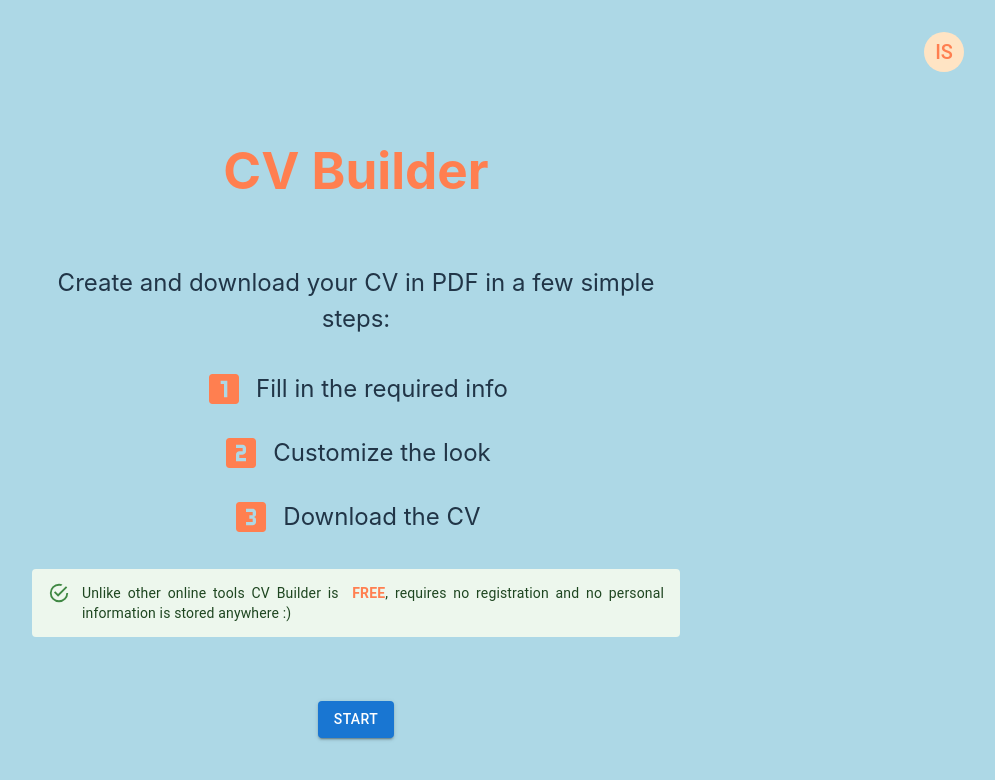
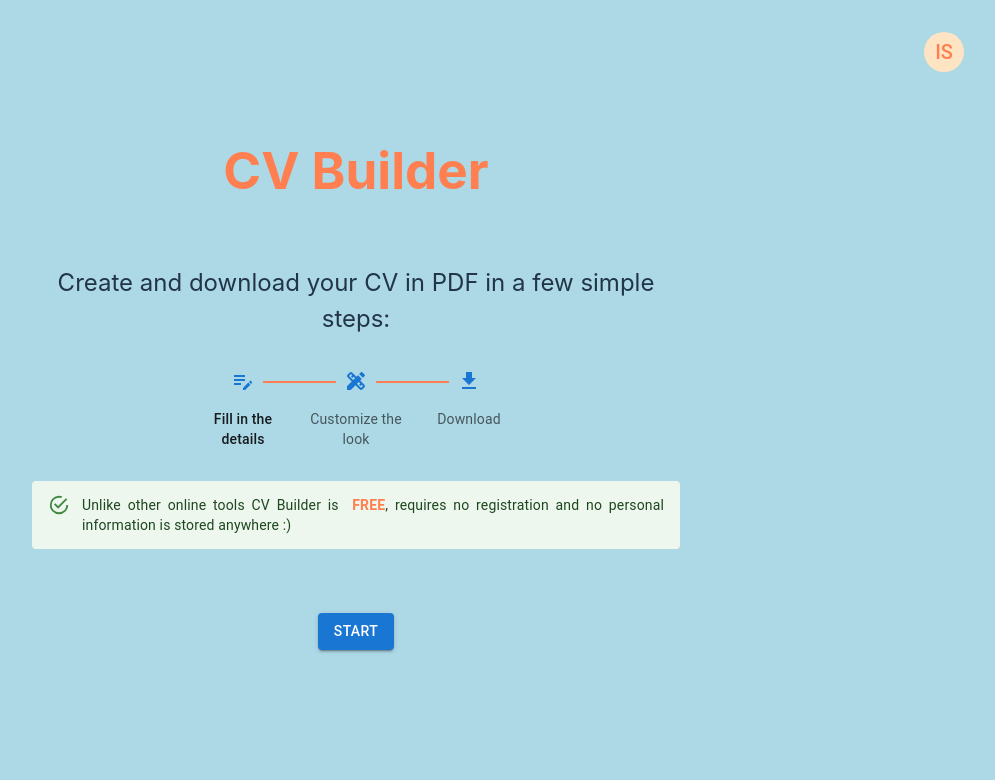
Before and after one commit to Nacho1980/cv-builder, a React (Vite) app: page / in a window 1280 px wide. Shown: the top 780 px of the page, without its empty margins (284-1279 px from the left). Built offline with nearby package versions, Linux system fonts and the light colour scheme.

Commit message:
About to start rebuilding navigation with router and Cypress tests with redux

```diff
--- a/package.json
+++ b/package.json
@@ -20,7 +20,8 @@
     "@reduxjs/toolkit": "^2.5.0",
     "react": "^18.3.1",
     "react-dom": "^18.3.1",
-    "react-redux": "^9.2.0"
+    "react-redux": "^9.2.0",
+    "react-router-dom": "^7.1.5"
   },
   "devDependencies": {
     "@eslint/js": "^9.17.0",
--- a/src/App.css
+++ b/src/App.css
@@ -77,12 +77,21 @@ it was decided to use a single css file  */
     .MuiSlider-root {
       margin: unset;
     }
+
+    &.desktop {
+      gap: 1rem;
+      flex-wrap: unset;
+    }
   }
 }
 
 .paragraph {
   margin-top: 32px;
   text-align: center;
+
+  &.margin-below {
+    margin-bottom: 2rem;
+  }
 
   .bold-text {
     font-weight: bold;
@@ -154,6 +163,18 @@ input:-webkit-autofill {
   flex-direction: row;
 }
 
+.download-container {
+  display: flex;
+  width: 100%;
+  justify-content: center;
+  align-items: center;
+  margin: 16px 0;
+  .download-button {
+    color: white;
+    background-color: coral;
+  }
+}
+
 @media (max-width: 768px) {
   h1 {
     font-size: 2em;
@@ -166,6 +187,19 @@ input:-webkit-autofill {
     gap: 16px;
     > button {
       width: 100%;
+      &.margin-right {
+        margin-right: 1rem;
+      }
+      &.margin-left {
+        margin-left: 1rem;
+      }
+
+      .MuiSvgIcon-root {
+        font-size: 1rem !important;
+      }
+    }
+    .navigation-text {
+      font-size: 1rem;
     }
   }
   .phone-vertical-orientation {
--- a/src/components/NavigationBar.tsx
+++ b/src/components/NavigationBar.tsx
@@ -51,7 +51,7 @@ const NavigationBar: React.FC<NavigationBarProps> = ({
         >
           {isPhone ? (
             <>
-              <ArrowBackIosIcon /> <span>BACK</span>
+              <ArrowBackIosIcon /> <span className="navigation-text">BACK</span>
             </>
           ) : (
             <ArrowBackIosIcon />
@@ -71,10 +71,11 @@ const NavigationBar: React.FC<NavigationBarProps> = ({
           disabled={isNextBtnDisabled()}
         >
           {currentStep === 0 ? (
-            "START"
+            <span className="navigation-text">START</span>
           ) : isPhone ? (
             <>
-              <span>NEXT </span> <ArrowForwardIosIcon />
+              <span className="navigation-text">NEXT </span>{" "}
+              <ArrowForwardIosIcon />
             </>
           ) : (
             <ArrowForwardIosIcon />
@@ -85,7 +86,7 @@ const NavigationBar: React.FC<NavigationBarProps> = ({
   };
 
   return (
-    <div className="navigation-bar">
+    <div className={isPhone ? "navigation-bar" : "navigation-bar desktop"}>
       {!isPhone && <BackButton />}
       {isPhone && <NextButton />}
       {/* Progress bar */}
--- a/src/components/pages/DesignAndDownload.tsx
+++ b/src/components/pages/DesignAndDownload.tsx
@@ -1,6 +1,6 @@
 import AutoAwesomeMosaicIcon from "@mui/icons-material/AutoAwesomeMosaic";
 import BallotIcon from "@mui/icons-material/Ballot";
-import { Box, ToggleButton, ToggleButtonGroup } from "@mui/material";
+import { Box, Divider, ToggleButton, ToggleButtonGroup } from "@mui/material";
 import { PDFDownloadLink, PDFViewer } from "@react-pdf/renderer";
 import { useState } from "react";
 import { useSelector } from "react-redux";
@@ -18,7 +18,7 @@ const DesignAndDownload: React.FC = () => {
   );
   const [color, setColor] = useState<string>("#000000");
   const [bgColor, setBgColor] = useState<string>("#FFFFFF");
-  const [headingColor, setHeadingColor] = useState<string>("#ADD8E6");
+  const [headingColor, setHeadingColor] = useState<string>("#FF7F50");
 
   const handleChange = (
     event: React.MouseEvent<HTMLElement>,
@@ -29,9 +29,7 @@ const DesignAndDownload: React.FC = () => {
 
   return (
     <div>
-      <Box className="page-header">
-        Almost done! Select a template and color for your CV
-      </Box>
+      <Box className="page-header">Template | Color</Box>
       <Box
         display="flex"
         flexDirection={isPhone ? "column" : "row"}
@@ -64,11 +62,17 @@ const DesignAndDownload: React.FC = () => {
             onChange={(newVal) => setColor(newVal)}
             color={color}
           />
+          {isPhone && (
+            <Divider orientation="vertical" variant="middle" flexItem />
+          )}
           <ColorSelector
             label="Background"
             onChange={(newVal) => setBgColor(newVal)}
             color={bgColor}
           />
+          {isPhone && (
+            <Divider orientation="vertical" variant="middle" flexItem />
+          )}
           <ColorSelector
             label="Heading"
             onChange={(newVal) => setHeadingColor(newVal)}
@@ -77,6 +81,7 @@ const DesignAndDownload: React.FC = () => {
         </Box>
       </Box>
 
+      <Box className="download-container">
         <PDFDownloadLink
           document={
             <Template
@@ -89,11 +94,18 @@ const DesignAndDownload: React.FC = () => {
           }
           fileName="cv.pdf"
         >
-        <div className="right-align margin-bottom">
+          <button className="download-button">
             <span>Download</span>
-        </div>
+          </button>
         </PDFDownloadLink>
-      <div style={{ height: "600px", border: "1px solid #ddd" }}>
+      </Box>
+      {!isPhone && (
+        <div
+          style={{
+            height: isPhone ? "80vh" : "600px",
+            border: "1px solid #ddd",
+          }}
+        >
           <PDFViewer style={{ width: "100%", height: "100%" }}>
             <Template
               selectedTemplate={selectedTemplate}
@@ -104,6 +116,7 @@ const DesignAndDownload: React.FC = () => {
             />
           </PDFViewer>
         </div>
+      )}
     </div>
   );
 };
--- a/src/components/pages/WelcomePage.tsx
+++ b/src/components/pages/WelcomePage.tsx
@@ -1,7 +1,7 @@
-import Looks3Icon from "@mui/icons-material/Looks3";
-import LooksOneIcon from "@mui/icons-material/LooksOne";
-import LooksTwoIcon from "@mui/icons-material/LooksTwo";
-import { Alert, Avatar } from "@mui/material";
+import DesignServicesIcon from "@mui/icons-material/DesignServices";
+import DownloadIcon from "@mui/icons-material/Download";
+import EditNoteIcon from "@mui/icons-material/EditNote";
+import { Alert, Avatar, Step, StepLabel, Stepper } from "@mui/material";
 import { MY_LINKEDIN_PROFILE } from "../../constants";
 
 const WelcomePage: React.FC = () => {
@@ -15,41 +15,34 @@ const WelcomePage: React.FC = () => {
         <a href={MY_LINKEDIN_PROFILE}>IS</a>
       </Avatar>
       <h1>CV Builder</h1>
-      <div className="paragraph">
+      <div className="paragraph margin-below">
         Create and download your CV in PDF in a few simple steps:
       </div>
-      <div className="paragraph enum">
-        <div>
-          <LooksOneIcon
-            sx={{
-              fontSize: 40,
-              backgroundColor: "lightblue",
-              color: "coral",
-            }}
-          />
-          Fill in the required info
-        </div>
-        <div>
-          <LooksTwoIcon
-            sx={{
-              fontSize: 40,
-              backgroundColor: "lightblue",
-              color: "coral",
-            }}
-          />
-          Customize the look
-        </div>
-        <div>
-          <Looks3Icon
-            sx={{
-              fontSize: 40,
-              backgroundColor: "lightblue",
-              color: "coral",
-            }}
-          />
-          Download the CV
-        </div>
-      </div>
+      <Stepper
+        alternativeLabel
+        sx={{
+          "& .MuiStepConnector-line": {
+            borderColor: "coral", // Change to your desired color
+            borderWidth: 2, // Optional: change thickness
+          },
+        }}
+      >
+        <Step key={1}>
+          <StepLabel icon={<EditNoteIcon color="primary" />}>
+            Fill in the details
+          </StepLabel>
+        </Step>
+        <Step key={2}>
+          <StepLabel icon={<DesignServicesIcon color="primary" />}>
+            Customize the look
+          </StepLabel>
+        </Step>
+        <Step key={3}>
+          <StepLabel icon={<DownloadIcon color="primary" />}>
+            Download
+          </StepLabel>
+        </Step>
+      </Stepper>
       <div className="paragraph disclaimer">
         <Alert severity="success">
           Unlike other online tools CV Builder is &nbsp;
--- a/src/components/templates/Template1Column.tsx
+++ b/src/components/templates/Template1Column.tsx
@@ -6,6 +6,7 @@ import {
   Text,
   View,
 } from "@react-pdf/renderer";
+import { languageLevels } from "../../constants";
 
 export const Template1Column = ({
   data,
@@ -37,11 +38,11 @@ export const Template1Column = ({
       paddingLeft: 10,
     },
     section: {
-      marginBottom: 20,
+      marginBottom: 10,
       paddingBottom: 10,
     },
     outlinedSection: {
-      marginBottom: 20,
+      marginBottom: 10,
       backgroundColor: headingColor,
     },
     sectionWithBorderBottom: {
@@ -171,7 +172,7 @@ export const Template1Column = ({
                 },
                 index: number
               ) => (
-                <View key={index} style={styles.section}>
+                <View key={index} style={styles.text}>
                   <Text style={styles.expHeader}>
                     <Text style={styles.bold}>
                       {exp.currentlyWorking
@@ -215,7 +216,16 @@ export const Template1Column = ({
                 index: number
               ) => (
                 <View key={index} style={styles.languageContainer}>
-                  <Text style={styles.languageLabel}>{language.language}</Text>
+                  <Text style={styles.languageLabel}>
+                    <Text style={styles.bold}>{language.language}: </Text>
+                    <Text>
+                      {
+                        languageLevels.find(
+                          (lang) => lang.value === language.level
+                        )?.label
+                      }
+                    </Text>
+                  </Text>
                   <View style={styles.languageBarContainer}>
                     <View
                       style={[
--- a/src/components/templates/Template2Columns.tsx
+++ b/src/components/templates/Template2Columns.tsx
@@ -6,6 +6,7 @@ import {
   Text,
   View,
 } from "@react-pdf/renderer";
+import { languageLevels } from "../../constants";
 
 export const Template2Columns = ({
   data,
@@ -44,13 +45,13 @@ export const Template2Columns = ({
       padding: 10,
     },
     section: {
-      marginBottom: 20,
+      marginBottom: 10,
       paddingBottom: 10,
-      paddingTop: 10,
+      // paddingTop: 10,
       overflow: "hidden", // Prevents content overflow
     },
     outlinedSection: {
-      marginBottom: 20,
+      marginBottom: 10,
       backgroundColor: headingColor,
       overflow: "hidden", // Prevents content overflow
     },
@@ -244,7 +245,14 @@ export const Template2Columns = ({
                 ) => (
                   <View key={index} style={styles.languageContainer}>
                     <Text style={styles.languageLabel}>
-                      {language.language}
+                      <Text style={styles.bold}>{language.language}: </Text>
+                      <Text>
+                        {
+                          languageLevels.find(
+                            (lang) => lang.value === language.level
+                          )?.label
+                        }
+                      </Text>
                     </Text>
                     <View style={styles.languageBarContainer}>
                       <View
--- a/src/index.css
+++ b/src/index.css
@@ -11,6 +11,7 @@
   -webkit-font-smoothing: antialiased;
   -moz-osx-font-smoothing: grayscale;
   /* width: 100vw; */
+  display: flex;
   width: 100%;
 }
 
```
Also changed, not shown: 1 other file (tests, documents, lock files or other folders). Lines whose indentation alone changed are shown as unchanged.
